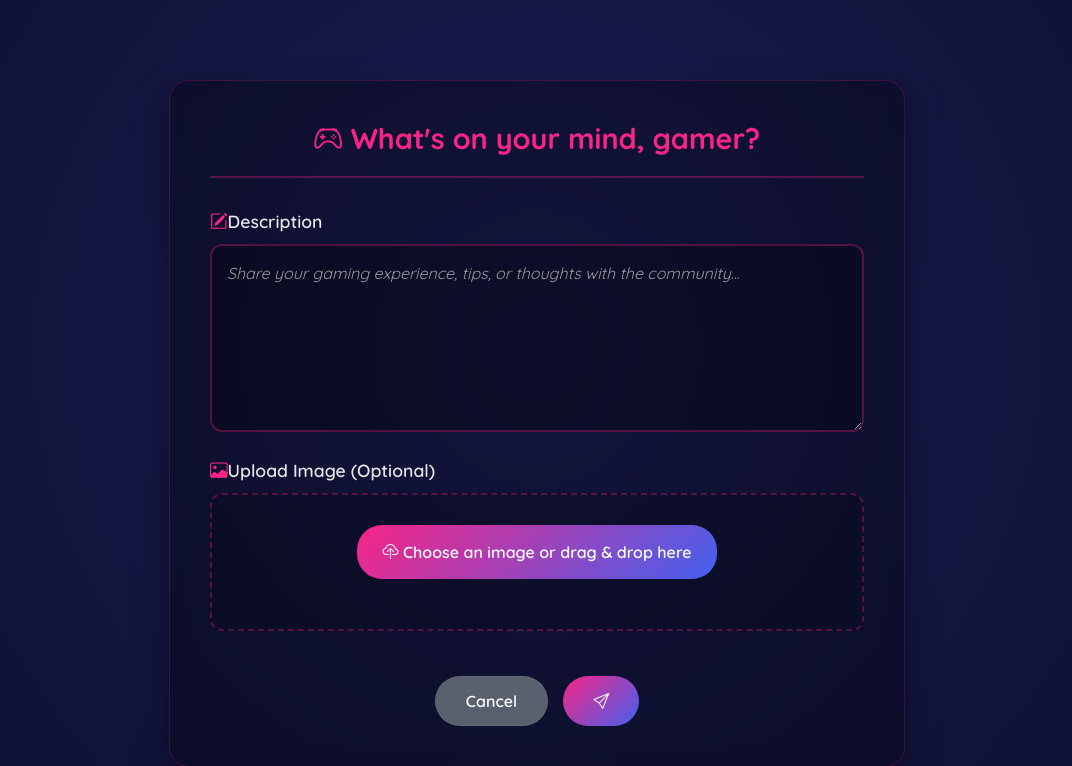
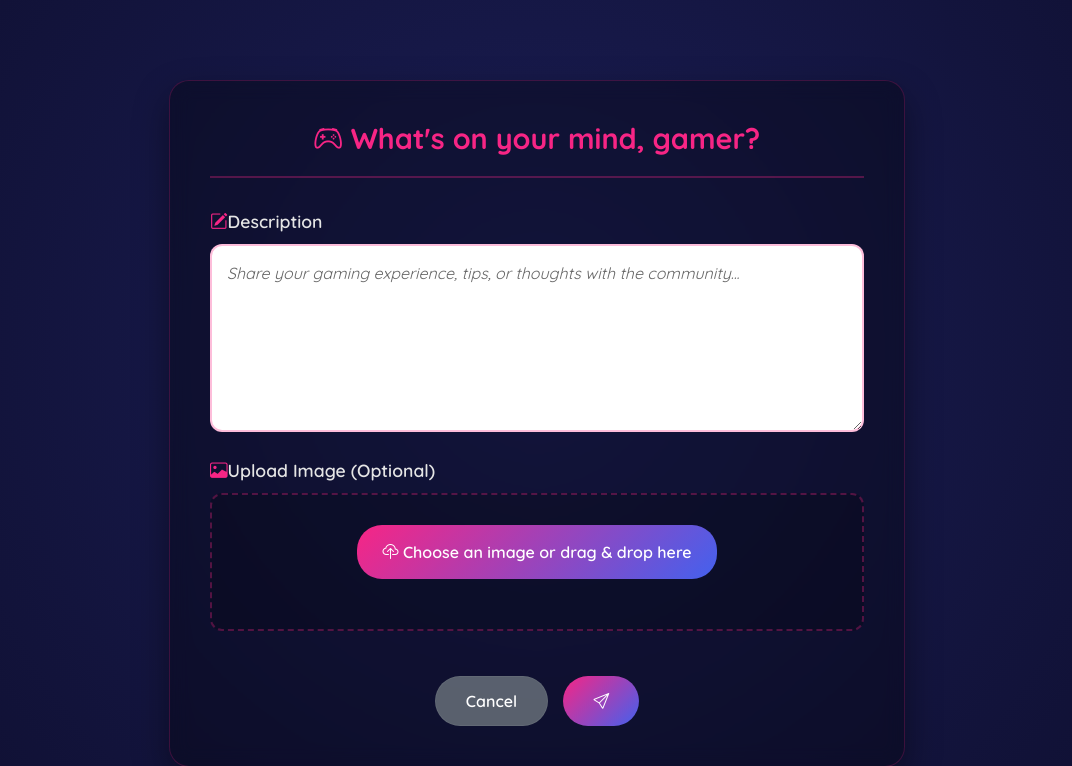
Before and after one commit to niickbermudeez/gameverse, a PHP site: page /gameverse/php/create-publication.php in a window 1280 px wide. Shown: the part 294-1060 px from the top of the page, without its empty margins (103-1175 px from the left). Run offline with PHP 8.4, Linux system fonts and the light colour scheme; the visitor is signed in with stand-in values (Sample User, id 1); data that the repository does not hold is empty.

Commit message:
Publicaciones

```diff
--- a/css/create-publication.css
+++ b/css/create-publication.css
@@ -194,10 +194,10 @@ body {
 }
 
 .custom-textarea {
-    background: rgba(0, 0, 0, 0.3);
+    background: #ffffff;
     border: 2px solid rgba(247, 37, 133, 0.3);
     border-radius: 12px;
-    color: #E5E5E5;
+    color: #333333;
     font-size: 1rem;
     line-height: 1.6;
     padding: 15px;
@@ -210,11 +210,11 @@ body {
     outline: none;
     border-color: #F72585;
     box-shadow: 0 0 15px rgba(247, 37, 133, 0.3);
-    background: rgba(0, 0, 0, 0.4);
+    background: #ffffff;
 }
 
 .custom-textarea::placeholder {
-    color: #999;
+    color: #666;
     font-style: italic;
 }
 
--- a/php/create-publication.php
+++ b/php/create-publication.php
@@ -268,7 +268,7 @@ if ($_SERVER["REQUEST_METHOD"] == "POST") {
         function removeImage() {
             fileInput.value = '';
             filePreview.innerHTML = '';
-            fileLabel.innerHTML = '<i class="fas fa-cloud-upload-alt me-2"></i>Choose an image or drag & drop here';
+            fileLabel.innerHTML = '<i class="bi bi-cloud-upload"></i> Choose an image or drag & drop here';
             fileLabel.classList.remove('file-selected');
         }
 
```
